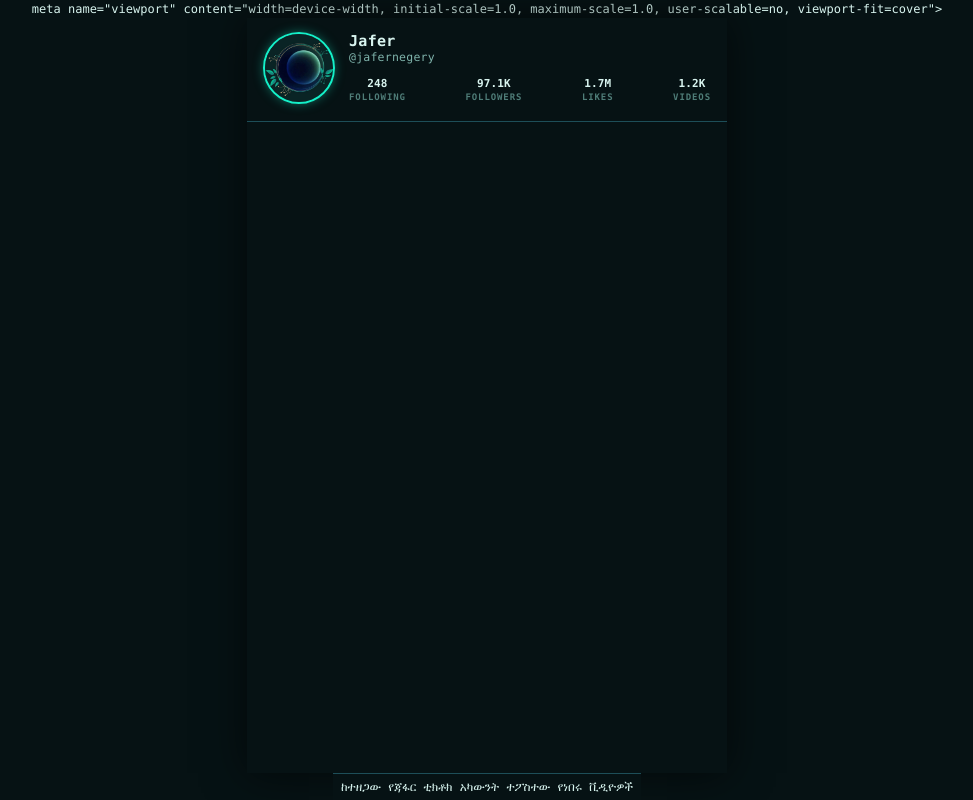
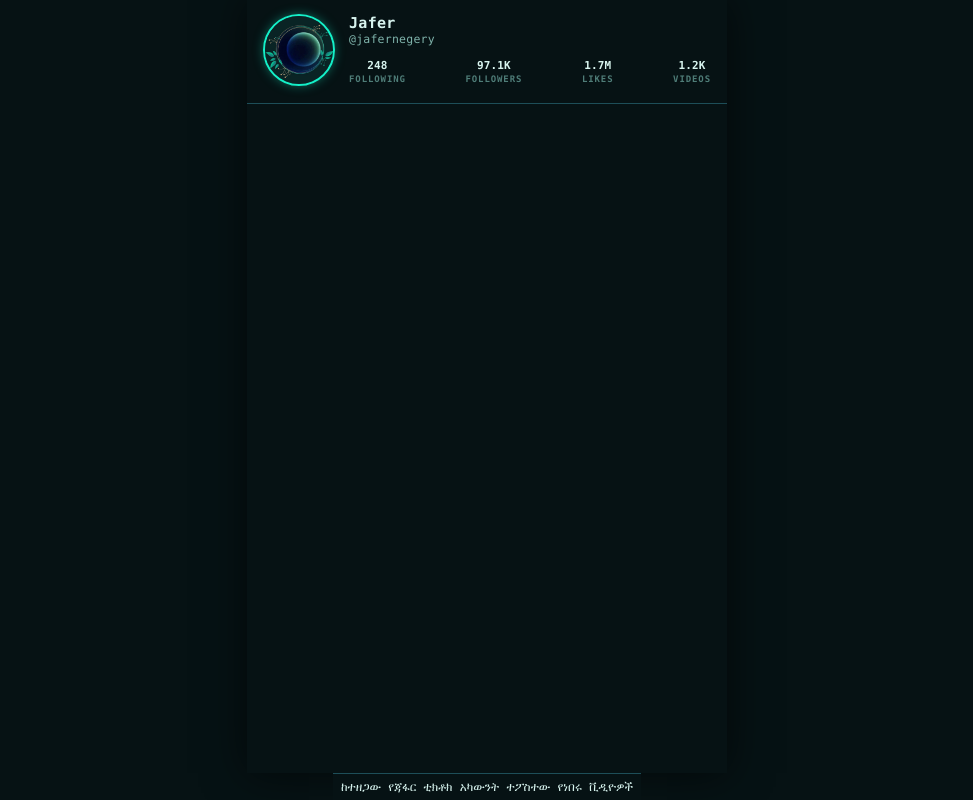
Before and after one commit to rabiya3544-cloud/jafernegery, a plain HTML site: page public/index.html in a window 1280 px wide. Shown: the whole page, without its empty margins (153-1126 px from the left). Drawn offline with Linux system fonts and the light colour scheme; no server answers.

Commit message:
Fix HTML meta tag formatting in index.html

```diff
--- a/public/index.html
+++ b/public/index.html
@@ -2,7 +2,7 @@
 <html lang="en">
 <head>
   <meta charset="utf-8">
-  meta name="viewport" content="width=device-width, initial-scale=1.0, maximum-scale=1.0, user-scalable=no, viewport-fit=cover">
+  <meta name="viewport" content="width=device-width, initial-scale=1.0, maximum-scale=1.0, user-scalable=no, viewport-fit=cover">
   <meta name="theme-color" content="#071416">
   <meta name="color-scheme" content="dark">
   <meta name="description" content="Browse and stream videos posted by Jafer (@jafernegery).">
```
